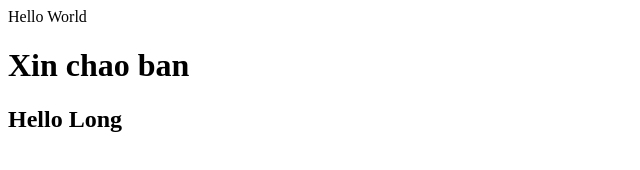
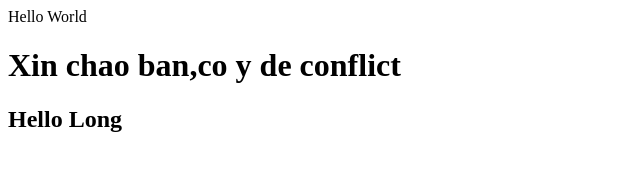
Before and after one commit to longchu2612/github-chulong-dep-trai, a plain HTML site: page web/index.html in a window 1280 px wide. Shown: the whole page, without its empty margins (0-640 px from the left). Drawn offline with Linux system fonts and the light colour scheme.

Commit message:
Update index.html

```diff
--- a/web/index.html
+++ b/web/index.html
@@ -11,7 +11,7 @@ Click nbfs://nbhost/SystemFileSystem/Templates/JSP_Servlet/Html.html to edit thi
     </head>
     <body>
         <div>Hello World</div>
-        <h1>Xin chao ban </h1>
+        <h1>Xin chao ban,co y de conflict </h1>
         <h2>Hello Long</h2>
     </body>
 </html>
```
